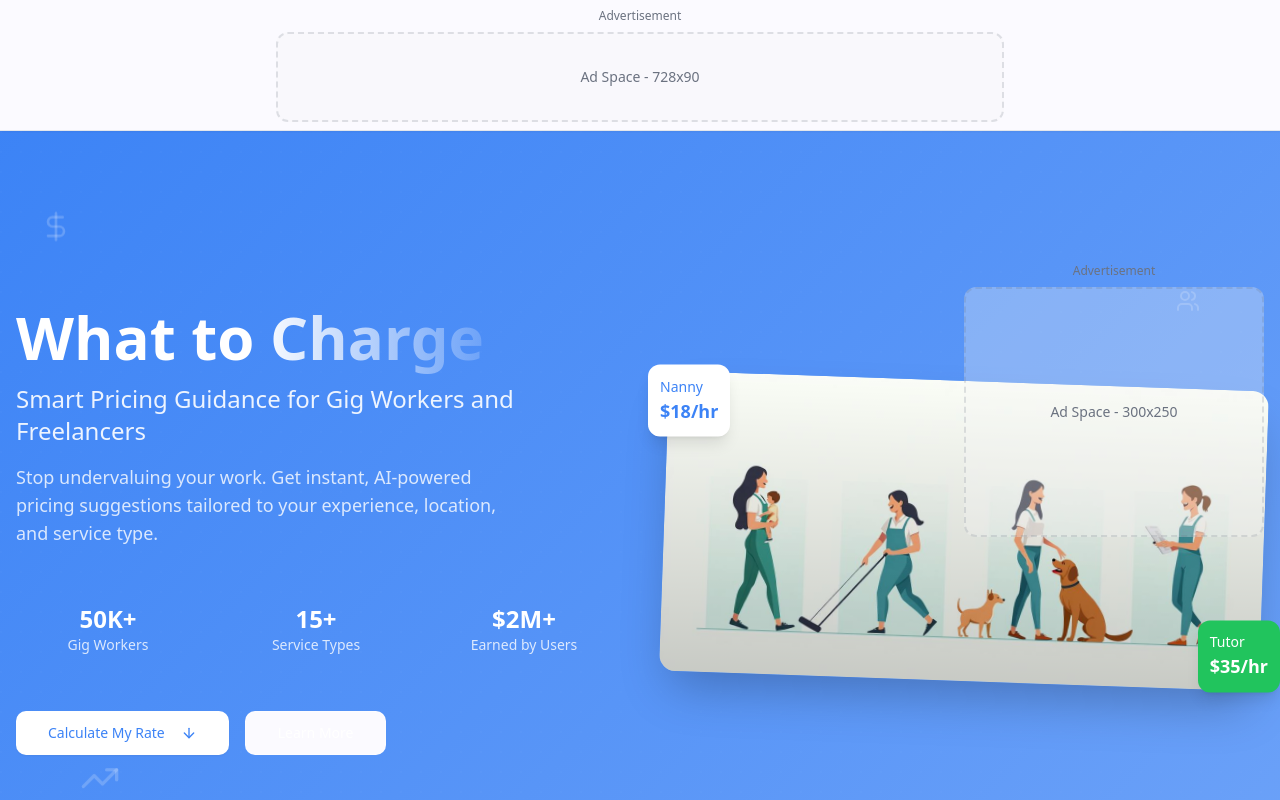
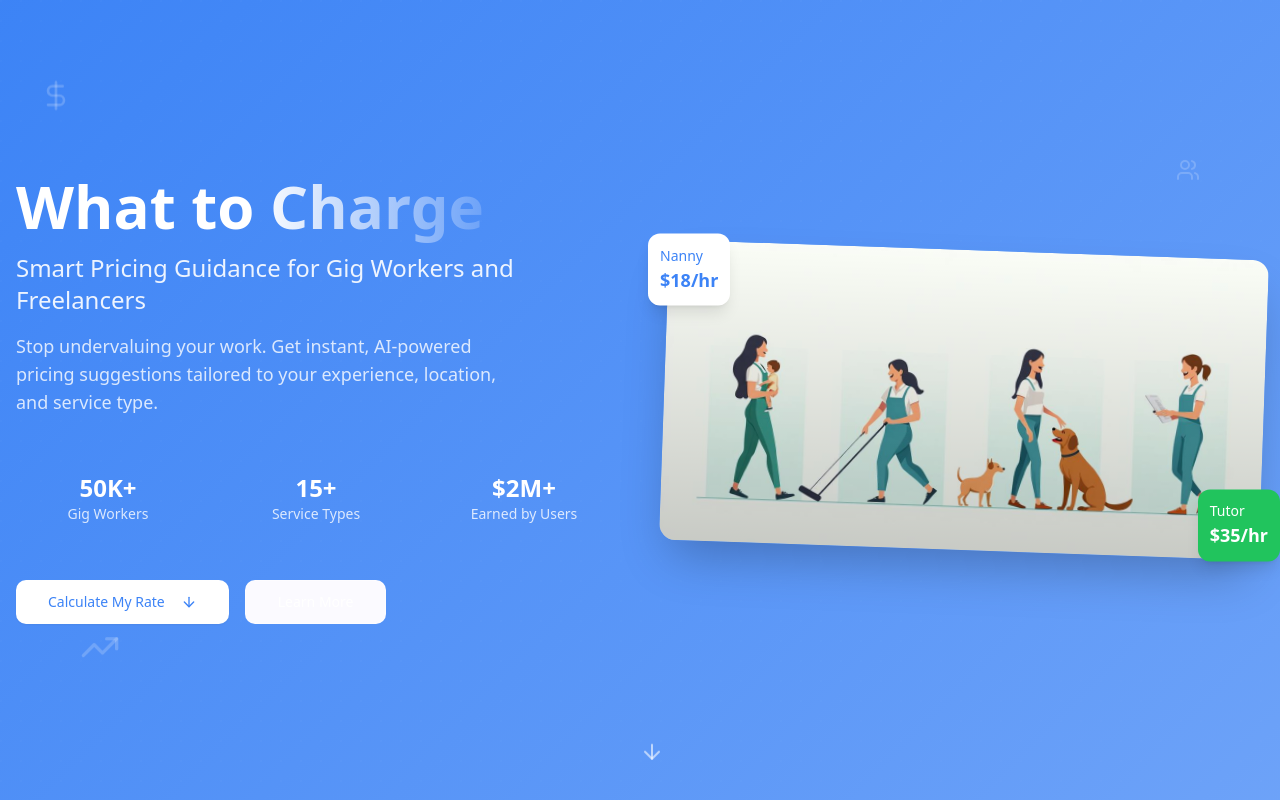
Before and after one commit to bhargavgohil61/charge-smartly, a React (Vite) app: page / in a window 1280 px wide. Shown: the top 800 px of the page. Built offline with nearby package versions, Linux system fonts and the light colour scheme.

Commit message:
Remove advertisement banners
Remove the advertisement banner components from the site.

```diff
--- a/src/pages/Index.tsx
+++ b/src/pages/Index.tsx
@@ -3,16 +3,10 @@ import { PricingCalculator } from "@/components/PricingCalculator";
 import { ResourcesSection } from "@/components/ResourcesSection";
 import { EmailSignupSection } from "@/components/EmailSignupSection";
 import { Footer } from "@/components/Footer";
-import { AdBanner } from "@/components/AdBanner";
 
 const Index = () => {
   return (
     <div className="min-h-screen">
-      {/* Header Ad Banner */}
-      <div className="sticky top-0 z-50 bg-background border-b shadow-sm">
-        <AdBanner size="leaderboard" className="py-2" />
-      </div>
-
       {/* Hero Section */}
       <HeroSection />
 
@@ -29,11 +23,6 @@ const Index = () => {
         </div>
       </section>
 
-      {/* Side Ad - Desktop Only */}
-      <div className="hidden xl:block fixed right-4 top-1/2 transform -translate-y-1/2 z-10">
-        <AdBanner size="rectangle" />
-      </div>
-
       {/* Resources Section */}
       <ResourcesSection />
 
```
